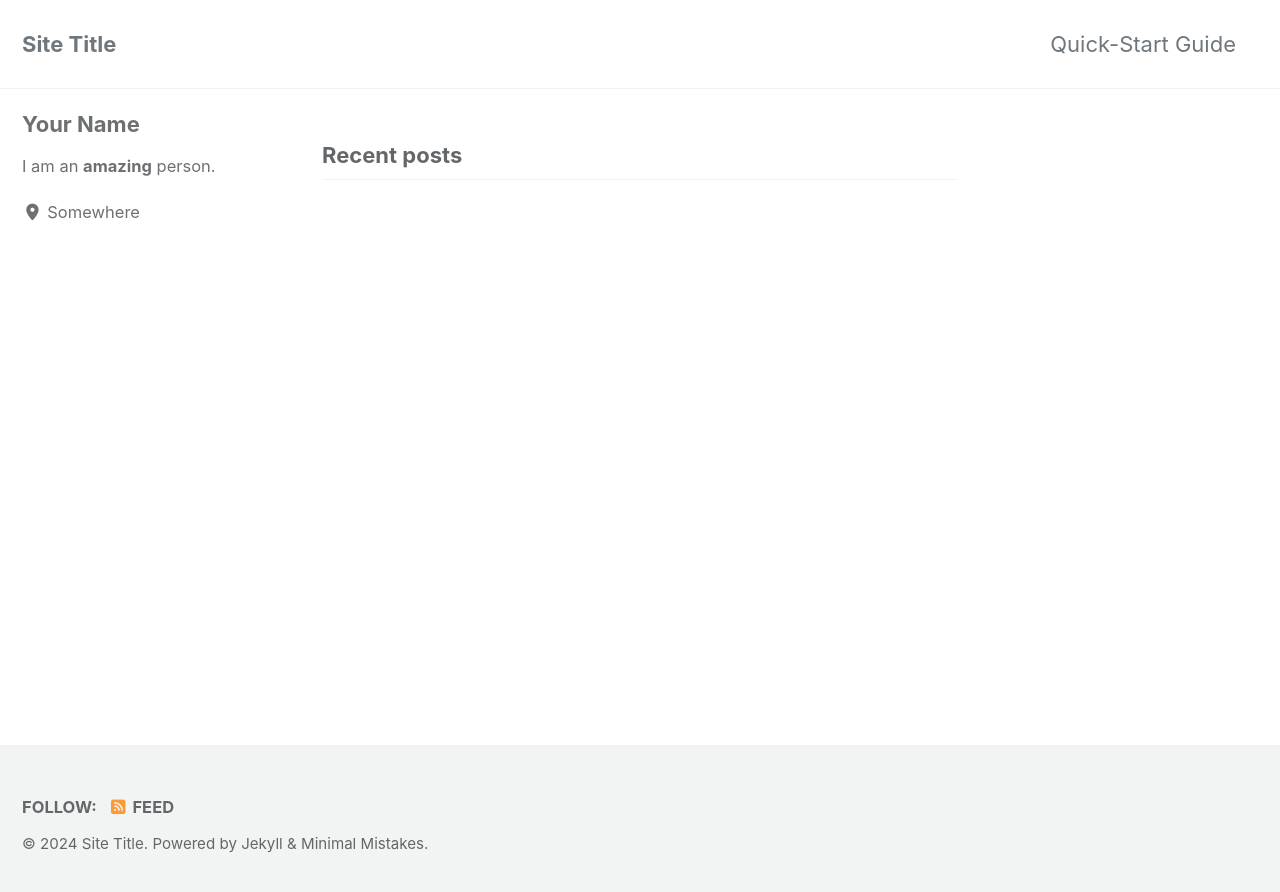
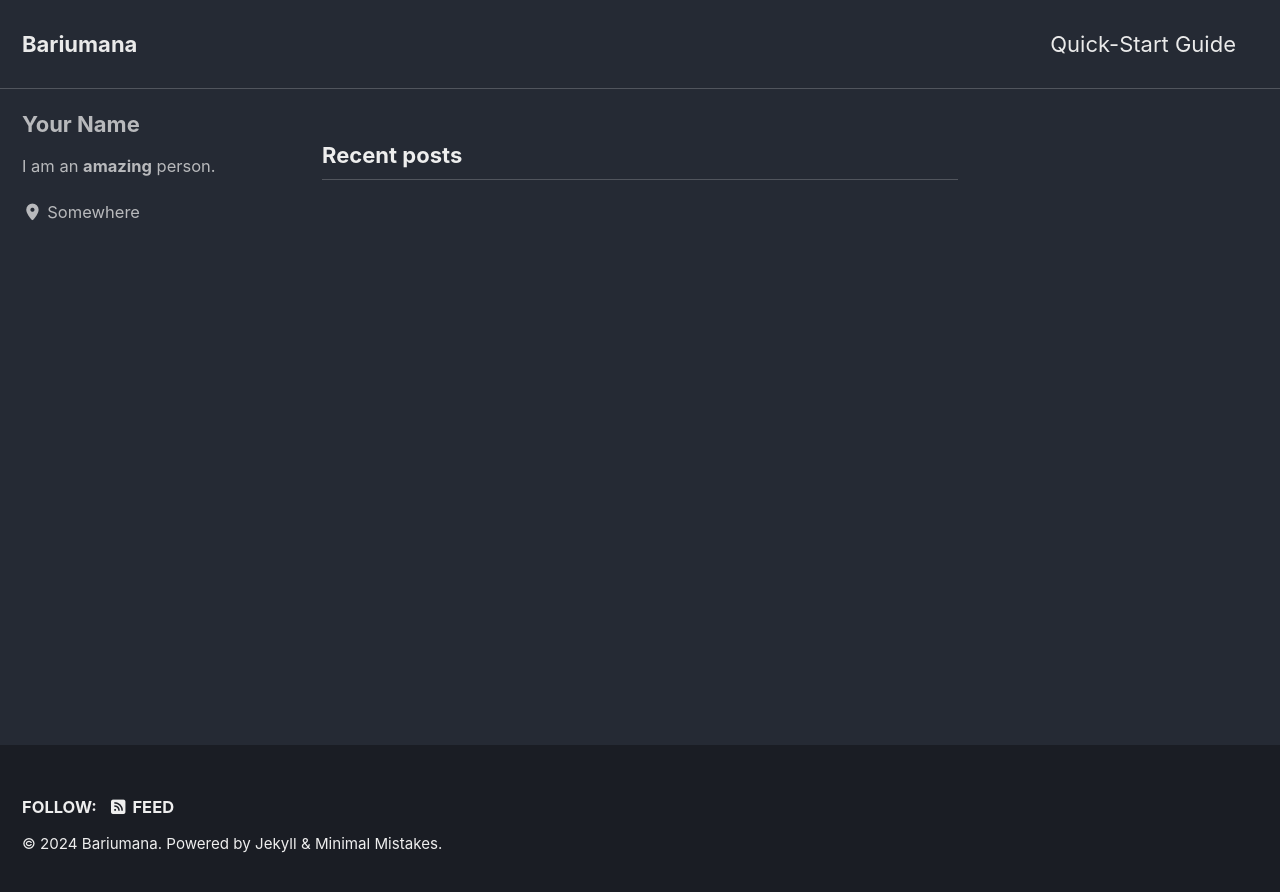
Before and after one commit to Jbarium/bariumana.github.io, a Jekyll site: the page built from index.html, in a window 1280 px wide. Shown: the top 892 px of the page. Built offline with Jekyll 4.4.1, drawn with Linux system fonts in a browser that asks for light colours; cached includes are drawn as plain includes; the list of posts is cut into pages by our own code.

Commit message:
Update _config.yml

```diff
--- a/_config.yml
+++ b/_config.yml
@@ -12,17 +12,17 @@
 
 # theme                  : "minimal-mistakes-jekyll"
 # remote_theme           : "mmistakes/minimal-mistakes"
-minimal_mistakes_skin    : "default" # "air", "aqua", "contrast", "dark", "dirt", "neon", "mint", "plum", "sunrise"
+minimal_mistakes_skin    : "dark" # "air", "aqua", "contrast", "dark", "dirt", "neon", "mint", "plum", "sunrise"
 
 # Site Settings
 locale                   : "en-US"
-title                    : "Site Title"
+title                    : "Bariumana"
 title_separator          : "-"
 subtitle                 : # site tagline that appears below site title in masthead
-name                     : "Your Name"
-description              : "An amazing website."
-url                      : # the base hostname & protocol for your site e.g. "https://mmistakes.github.io"
-baseurl                  : # the subpath of your site, e.g. "/blog"
+name                     : "Jimmy Barium"
+description              : "Glory to Bariumana! To infinity & beyond."
+url                      : https://bariumana.github.io # the base hostname & protocol for your site e.g. "https://mmistakes.github.io"
+baseurl                  : /mainpage # the subpath of your site, e.g. "/blog"
 repository               : # GitHub username/repo-name e.g. "mmistakes/minimal-mistakes"
 teaser                   : # path of fallback teaser image, e.g. "/assets/images/500x300.png"
 logo                     : # path of logo image to display in the masthead, e.g. "/assets/images/88x88.png"
```
